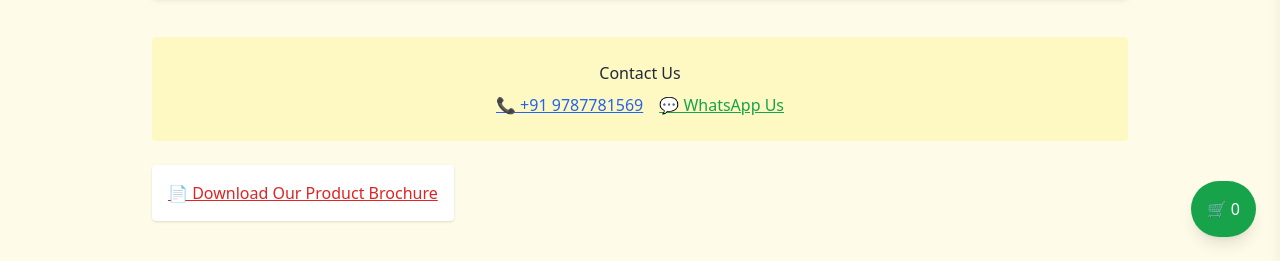
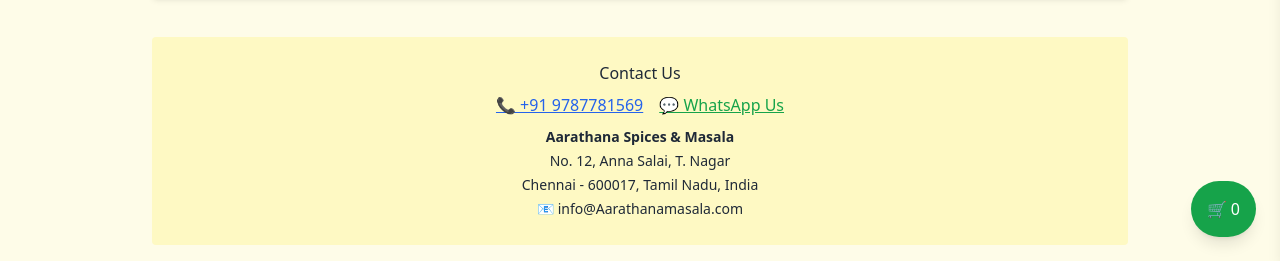
Before and after one commit to CodeByKodi/preethi-masala, a plain HTML site: page index.html in a window 1280 px wide. Shown: the part 539-800 px from the top of the page. Drawn offline with nearby package versions, Linux system fonts and the light colour scheme; a script that the page names is missing.

Commit message:
Added address

```diff
--- a/index.html
+++ b/index.html
@@ -43,6 +43,12 @@
         <a href="tel:+919876543210" class="text-blue-600 underline">📞 +91 9787781569</a>
         <a href="https://wa.me/+91 9787781569" class="text-green-600 underline" target="_blank">💬 WhatsApp Us</a>
       </div>
+      <div class="mt-4 leading-6 text-sm text-gray-800">
+        <p><strong>Aarathana Spices & Masala</strong></p>
+        <p>No. 12, Anna Salai, T. Nagar</p>
+        <p>Chennai - 600017, Tamil Nadu, India</p>
+        <p>📧 info@Aarathanamasala.com</p>
+      </div>
     </footer>
 
     <div class="mt-6 text-center bg-white p-4 rounded shadow inline-block">
```
